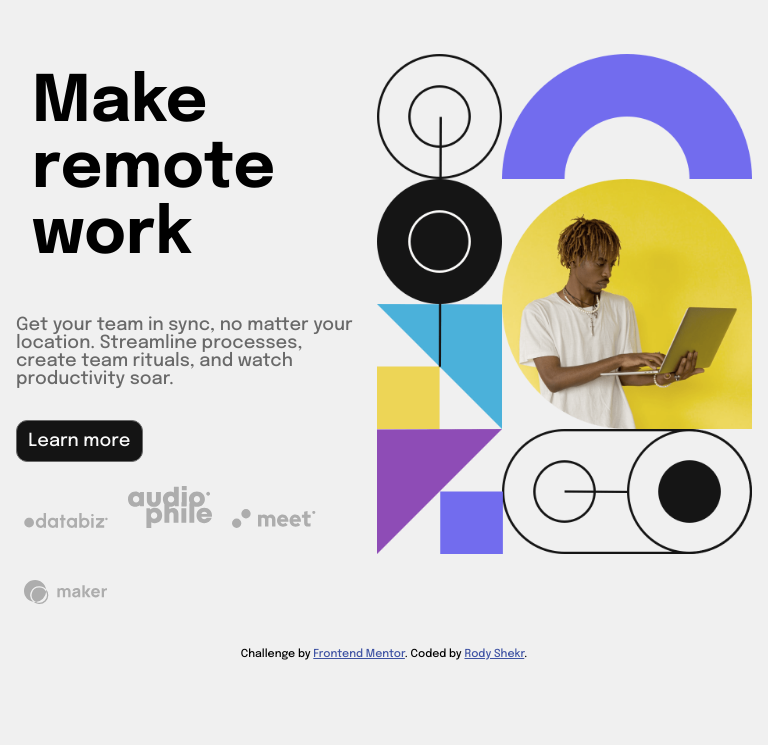
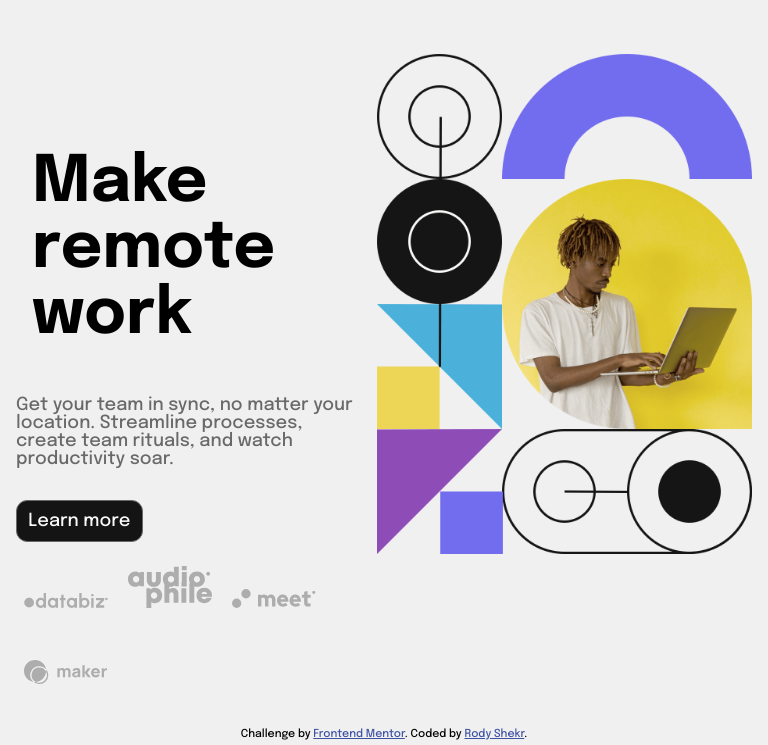
Before and after one commit to RodyShekr/intro-section-with-dropdown-navigation-main, a plain HTML site: page intro-section-with-dropdown-navigation-main/index.html in a window 768 px wide. Shown: the part 55-800 px from the top of the page. Drawn offline with Linux system fonts and the light colour scheme.

Commit message:
h1 margin top
Changed h1 margin in media screen 1000px - 743px

```diff
--- a/intro-section-with-dropdown-navigation-main/css/style.css
+++ b/intro-section-with-dropdown-navigation-main/css/style.css
@@ -290,6 +290,10 @@ h1{
         margin: 0px 0 0 15px;
     }
 
+    h1 {
+        margin: 5rem 0rem 0rem 0rem;
+    }
+
     .paragraph {
         margin: 2rem 0;
     }
```
